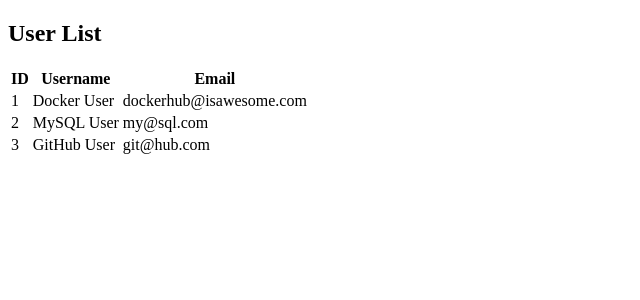
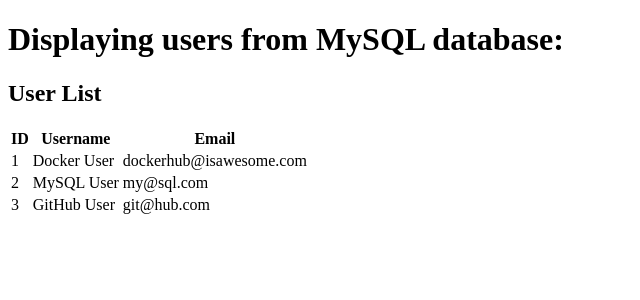
Before and after one commit to alexandergarbuz/dev-ops-utils, a PHP site: page /viewData.php in a window 1280 px wide. Shown: the top 300 px of the page, without its empty margins (0-640 px from the left). Run offline with PHP 8.4, Linux system fonts and the light colour scheme; data comes from the database, SQL or seed files in the repository.

Commit message:
Added header

```diff
--- a/app/php/viewData.php
+++ b/app/php/viewData.php
@@ -5,7 +5,7 @@
 <title>Show Data</title>
 </head>
 <body>
-
+<h1>Displaying users from MySQL database:</h1>
 <?php
 
 $host = getenv('MYSQL_HOST');
```
